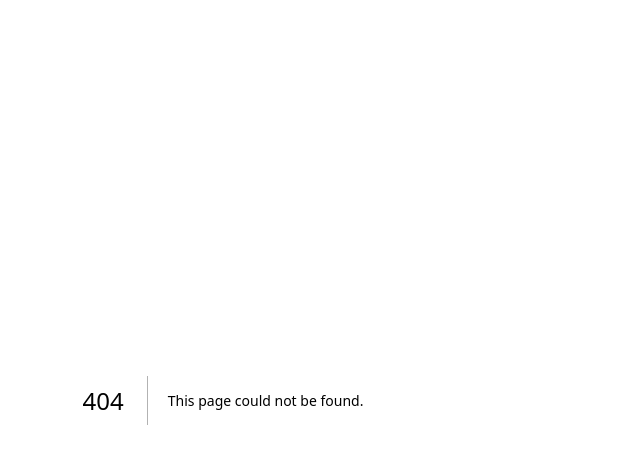
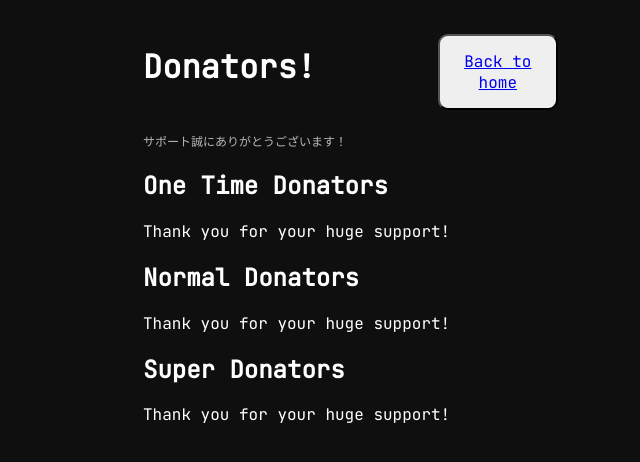
Before and after one commit to hizumiaoba/imas-cord-hub, a Next.js app: page /donators in a window 1280 px wide. Before the commit this address had no page. Shown: the top 462 px of the page, without its empty margins (161-801 px from the left). Built offline with nearby package versions, Linux system fonts and the light colour scheme; a web font is replaced by a local one.

Commit message:
add donators page

```diff
--- /dev/null
+++ b/src/app/css/donators.module.css
@@ -0,0 +1,31 @@
+.navigater {
+  width: 120px;
+  flex-shrink: 0;
+  font-family: "JetBrains Mono";
+  color: black;
+  font-size: 16px;
+  font-weight: 400;
+  margin: 10px;
+  padding: 15px;
+  border-radius: var(--border-radius);
+  cursor: pointer;
+}
+
+.titleSection {
+  display: flex;
+  flex-direction: row;
+  align-items: left;
+  gap: 3rem;
+}
+
+@media screen and (min-width : 768px) {
+  .titleSection {
+    gap: 7rem;
+  }
+}
+
+@media screen and (min-width : 1440px) {
+  .titleSection {
+    justify-content: space-evenly;
+  }
+}
--- /dev/null
+++ b/src/app/donators/names/NameComponent.tsx
@@ -0,0 +1,19 @@
+export const NameComponent = async ({ title, arr }: { title: string, arr: Array<string> }) => {
+  return (
+    <>
+      <h2>{title}</h2>
+
+      <p>Thank you for your huge support!</p>
+
+      <ul>
+        {arr.map((name, index) => {
+          return (
+            <li key={index}>
+              {name}
+            </li>
+          )
+        })}
+      </ul>
+    </>
+  )
+};
--- /dev/null
+++ b/src/app/donators/names/normal.ts
@@ -0,0 +1,3 @@
+export const normal: Array<string> = [
+
+];
--- /dev/null
+++ b/src/app/donators/names/onetime.ts
@@ -0,0 +1,3 @@
+export const onetime: Array<string> = [
+
+];
--- /dev/null
+++ b/src/app/donators/names/super.ts
@@ -0,0 +1,3 @@
+export const supers: Array<string> = [
+
+];
--- /dev/null
+++ b/src/app/donators/page.tsx
@@ -0,0 +1,40 @@
+import sharedStyle from "@/app/css/shared.module.css";
+import style from "@/app/css/donators.module.css";
+import { NameComponent } from "./names/NameComponent";
+import { normal } from "./names/normal";
+import { supers } from "./names/super";
+import { onetime } from "./names/onetime";
+import Link from "next/link";
+
+const normalDonators = [...normal];
+const superDonators = [...supers];
+const oneTimeDonators = [...onetime];
+
+export default function Home() {
+  return (
+    <div className={`${sharedStyle.section} ${sharedStyle.sectionTitle}`}>
+      <div className={style.titleSection}>
+        <h1 className={sharedStyle.sectionTitle}>Donators!</h1>
+        <button type="button" className={style.navigater}>
+          <Link href={"/"}>Back to home</Link>
+        </button>
+      </div>
+
+      <p className={sharedStyle.description}>
+        サポート誠にありがとうございます！
+      </p>
+
+      <div className={`one-time-donators`}>
+        <NameComponent title="One Time Donators" arr={oneTimeDonators} />
+      </div>
+
+      <div className={`normal-donators`}>
+        <NameComponent title="Normal Donators" arr={normalDonators} />
+      </div>
+
+      <div className={`super-donators`}>
+        <NameComponent title="Super Donators" arr={superDonators} />
+      </div>
+    </div>
+  );
+}
```
